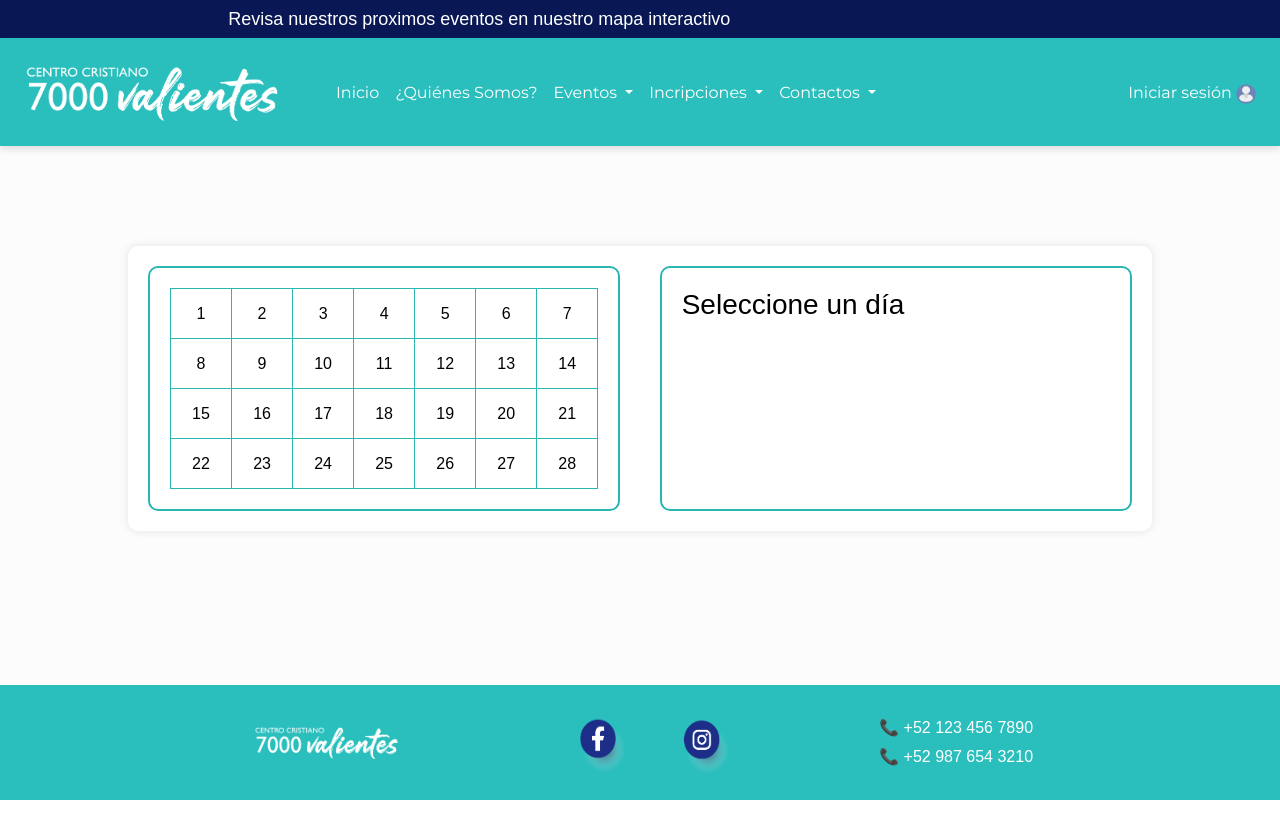
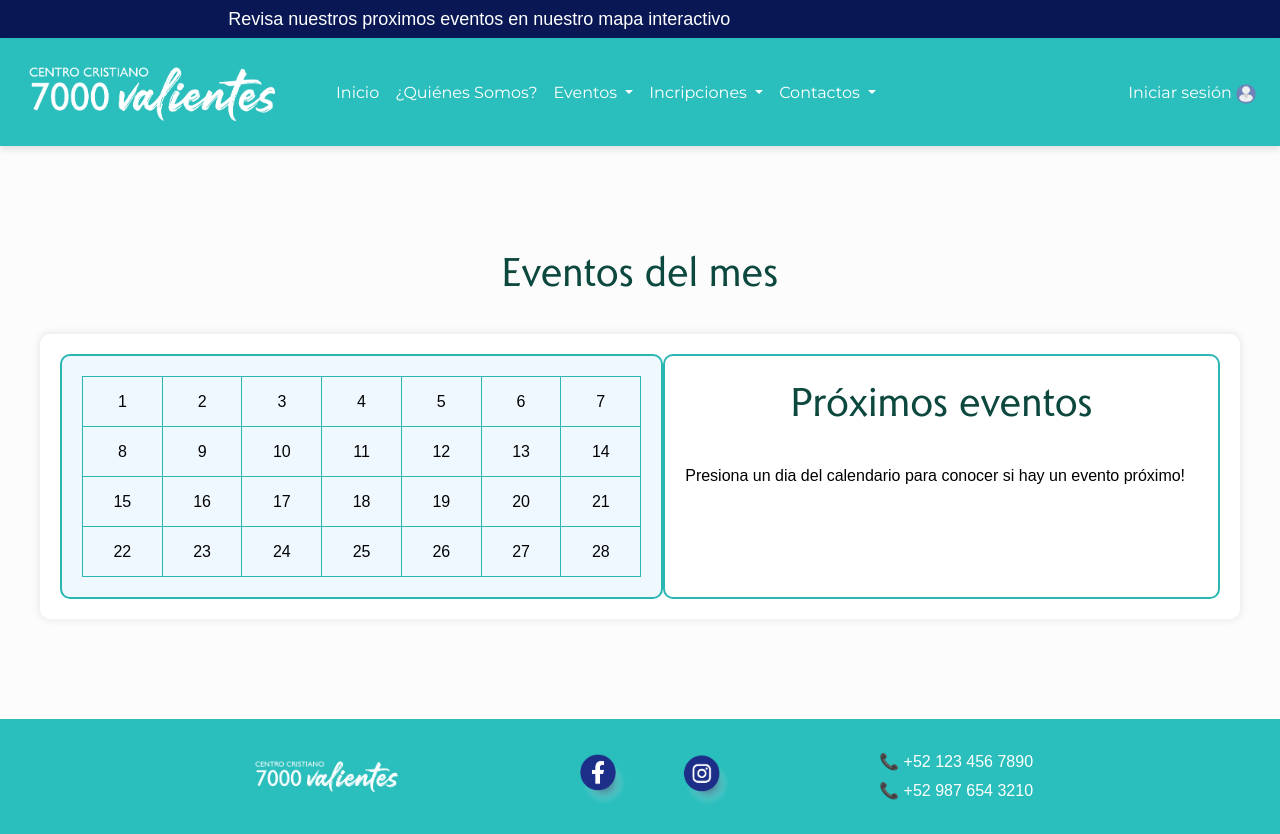
Before and after one commit to Okoruwu/7000VALIENTES, a PHP site: page /calendario.php in a window 1280 px wide. Before the commit the page ends 800 px from the top, so only its background shows below. Run offline with PHP 8.4, Linux system fonts and the light colour scheme.

Commit message:
Calendar styles

```diff
--- a/calendario.php
+++ b/calendario.php
@@ -26,10 +26,13 @@ include_once './modulos/nav.php';
     <?php include_once './modulos/nav.php'; ?>
 
     <div class="content">
+    <h1>Eventos del mes</h1>
         <div class="container">
             <div id="calendar"></div>
             <div id="info">
-                <h3>Seleccione un día</h3>
+                <h1>Próximos eventos</h1>
+                <p class="desc">Presiona un dia del calendario
+                    para conocer si hay un evento próximo! </p>
             </div>
         </div>
     </div>
--- a/css/calendario.css
+++ b/css/calendario.css
@@ -1,3 +1,10 @@
+@font-face {
+    font-family: 'Romanica';
+    src: url('../fonts/Romanica.ttf') format('truetype');
+    font-weight: normal;
+    font-style: normal;
+  }
+
 body {
     background-color: #fcfcfc;
     color: #2AB7B3;
@@ -19,8 +26,8 @@ body {
 
 .container {
     display: flex;
+    flex-wrap: wrap;
     justify-content: space-between;
-    width: 80%;
     max-width: 1200px;
     background-color: white;
     color: black;
@@ -38,6 +45,9 @@ body {
 
 #calendar {
     border: 2px solid #2AB7B3;
+    background: aliceblue;
+    flex-grow: 1;
+    flex-basis: 300px;
 }
 
 #info {
@@ -61,3 +71,44 @@ td:hover {
     background-color: #2AB7B3;
     color: white;
 }
+
+h1 {
+    text-align: center;
+    font-family: 'Romanica';
+    font-size: 2.5em;
+    color: #0c483e;
+    margin-bottom: 5vh;
+  }
+
+  #info,img{
+        max-width: 100%;
+        max-height: 100%;
+        object-fit: contain;
+  }
+
+  .p-white{
+    color: white;
+    text-align: center;
+    font-family: 'Romanica';
+    letter-spacing: 2px;
+    font-size: 1.5vh;
+  }
+
+  @media (max-width: 600px) {
+    #info {
+        width: 95vh;
+    }
+
+  }
+
+  @media (max-width: 850px) {
+    #info {
+        width: 122vh;
+    }
+
+    @media (max-width: 700px) {
+        #info {
+            width: 95vh;
+        }
+     }
+    }
--- a/js/calendario.js
+++ b/js/calendario.js
@@ -18,9 +18,11 @@ document.addEventListener("DOMContentLoaded", function () {
     }
 
     calendar.addEventListener("click", function (e) {
+        const imagePath = "https://acortar.link/potzGv";
         if (e.target.classList.contains("day")) {
             let selectedDay = e.target.dataset.day;
-            info.innerHTML = `<h3>Información del ${selectedDay}</h3><p>ejemplo</p>`;
+            info.innerHTML = `${selectedDay}
+            <img src="${imagePath}" alt="Presentación de imagen">`;
         }
     });
 
```
